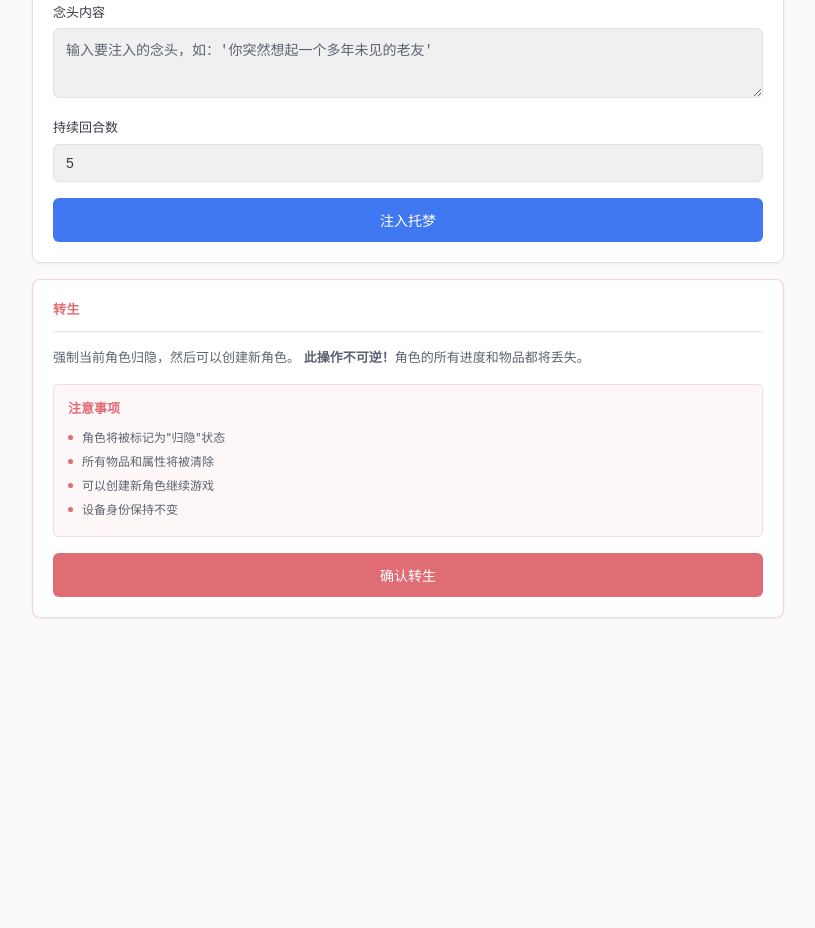
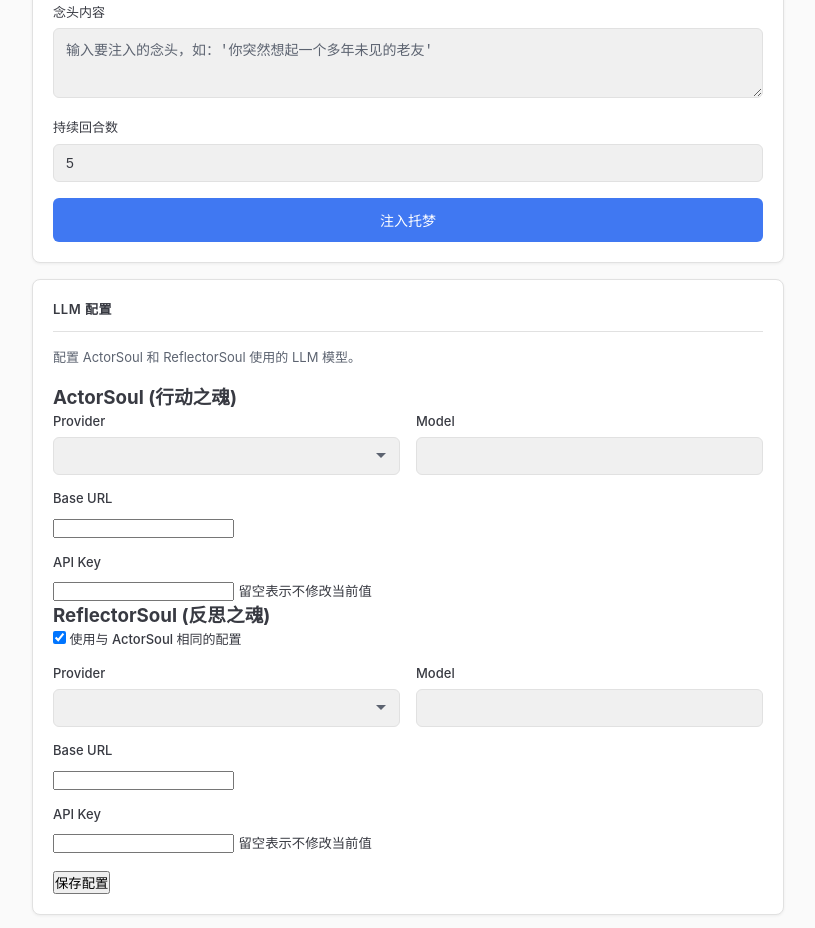
Before and after one commit to 8kugames/Cyber-Jianghu, a plain HTML site: page crates/agent/static/panel/manage.html in a window 1280 px wide. Shown: the part 577-1505 px from the top of the page, without its empty margins (232-1047 px from the left). Before the commit the page ends 1235 px from the top, so only its background shows below. Drawn offline with Linux system fonts and the light colour scheme; no server answers.

Commit message:
feat(agent): add LLM config UI section
Add HTML structure for LLM configuration UI in manage.html:
- ActorSoul configuration form with provider, model, base URL, and API key
- ReflectorSoul configuration form with inherit checkbox option
- Separate forms for independent configuration of both souls
- Uses existing CSS classes (form-section, subsection, form-group, etc.)

```diff
--- a/crates/agent/static/panel/manage.html
+++ b/crates/agent/static/panel/manage.html
@@ -112,6 +112,82 @@
                     </div>
                 </section>
 
+                <!-- LLM 配置 -->
+                <section class="form-section" id="llm-config-section">
+                    <h2>LLM 配置</h2>
+                    <p class="section-desc">配置 ActorSoul 和 ReflectorSoul 使用的 LLM 模型。</p>
+
+                    <!-- ActorSoul 配置 -->
+                    <div class="subsection">
+                        <h3>ActorSoul (行动之魂)</h3>
+                        <form id="actor-llm-form">
+                            <div class="form-row">
+                                <div class="form-group">
+                                    <label>Provider</label>
+                                    <select id="actor-provider" name="provider" required>
+                                        <!-- 动态加载 -->
+                                    </select>
+                                </div>
+                                <div class="form-group">
+                                    <label>Model</label>
+                                    <input type="text" id="actor-model" name="model" required />
+                                </div>
+                            </div>
+                            <div class="form-group" id="actor-base-url-group">
+                                <label>Base URL</label>
+                                <input type="url" id="actor-base-url" name="base_url" />
+                            </div>
+                            <div class="form-group" id="actor-api-key-group">
+                                <label>API Key</label>
+                                <input type="password" name="api_key" />
+                                <small>留空表示不修改当前值</small>
+                            </div>
+                        </form>
+                    </div>
+
+                    <!-- ReflectorSoul 配置 -->
+                    <div class="subsection">
+                        <h3>ReflectorSoul (反思之魂)</h3>
+                        <div class="form-group checkbox-group">
+                            <label class="checkbox-label">
+                                <input type="checkbox" id="reflector-inherit" checked />
+                                使用与 ActorSoul 相同的配置
+                            </label>
+                        </div>
+
+                        <form id="reflector-llm-form" class="disabled-form">
+                            <div class="form-row">
+                                <div class="form-group">
+                                    <label>Provider</label>
+                                    <select id="reflector-provider" name="provider" required>
+                                        <!-- 动态加载 -->
+                                    </select>
+                                </div>
+                                <div class="form-group">
+                                    <label>Model</label>
+                                    <input type="text" id="reflector-model" name="model" required />
+                                </div>
+                            </div>
+                            <div class="form-group" id="reflector-base-url-group">
+                                <label>Base URL</label>
+                                <input type="url" id="reflector-base-url" name="base_url" />
+                            </div>
+                            <div class="form-group" id="reflector-api-key-group">
+                                <label>API Key</label>
+                                <input type="password" name="api_key" />
+                                <small>留空表示不修改当前值</small>
+                            </div>
+                        </form>
+                    </div>
+
+                    <div class="form-actions">
+                        <button type="button" id="save-llm-btn">保存配置</button>
+                    </div>
+
+                    <div id="llm-config-result" class="result hidden"></div>
+                    <div id="llm-config-error" class="error hidden"></div>
+                </section>
+
                 <!-- 转生功能 -->
                 <section class="form-section danger-zone">
                     <h2>转生</h2>
```
